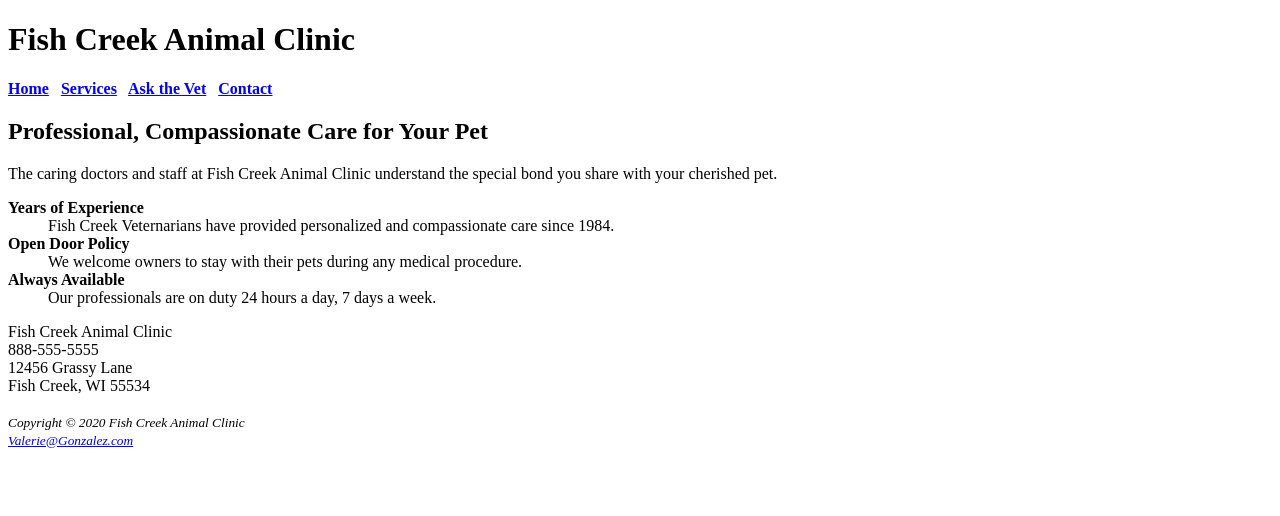
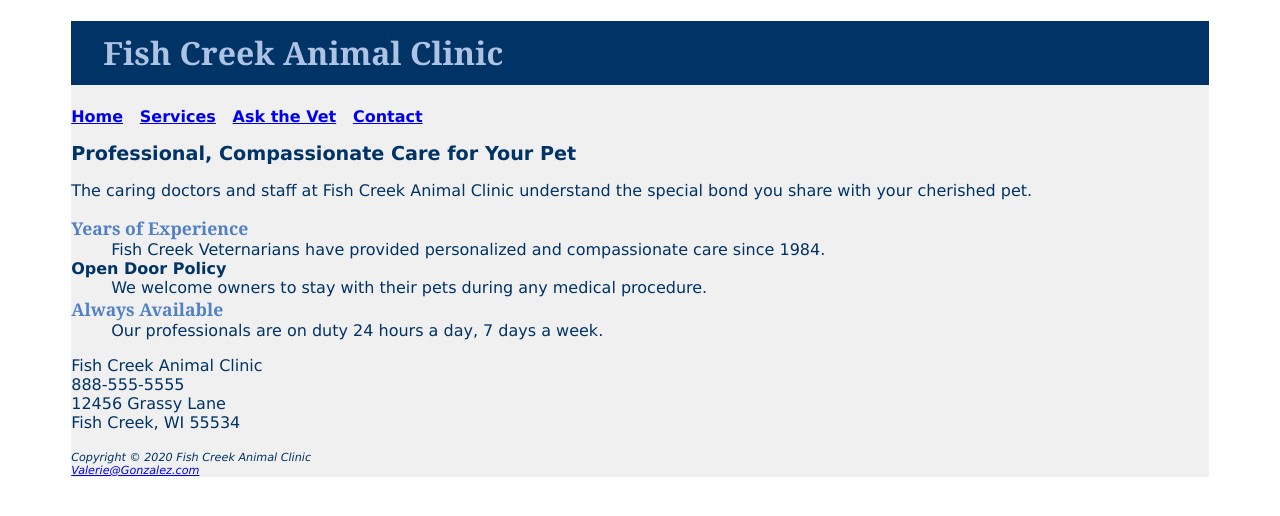
Before and after one commit to vglezman/Fish-Creek, a plain HTML site: page index.html in a window 1280 px wide. Drawn offline with Linux system fonts and the light colour scheme.

Commit message:
Update index.html

```diff
--- a/index.html
+++ b/index.html
@@ -3,18 +3,18 @@
 <head>
 <title>Fish Creek Animal Clinic</title>
 <meta charset"utf-8">
+<link href="fishcreek.css" rel="stylesheet">
 </head>
 <body>
+<div id="wrapper">
 <header>
 <h1>Fish Creek Animal Clinic</h1>
 </header>
 <nav>
-<b>
 <a href="index.html">Home</a> &nbsp;
 <a href="services.html">Services</a> &nbsp;
 <a href="askvet.html">Ask the Vet</a> &nbsp;
 <a href="contact.html">Contact</a>
-</b>
 </nav>
 <main>
 <h2>Professional, Compassionate Care for Your Pet</h2>
@@ -35,9 +35,9 @@ Fish Creek, WI 55534<br><br>
 </div>
 </main>
 <footer>
-<small><i>Copyright &copy; 2020 Fish Creek Animal Clinic<br>
+Copyright &copy; 2020 Fish Creek Animal Clinic<br>
 <a href="mailto:Valerie@Gonzalez.com">Valerie@Gonzalez.com</a>
-</i></small>
 </footer>
+</div>
 </body>
 </html>
```
